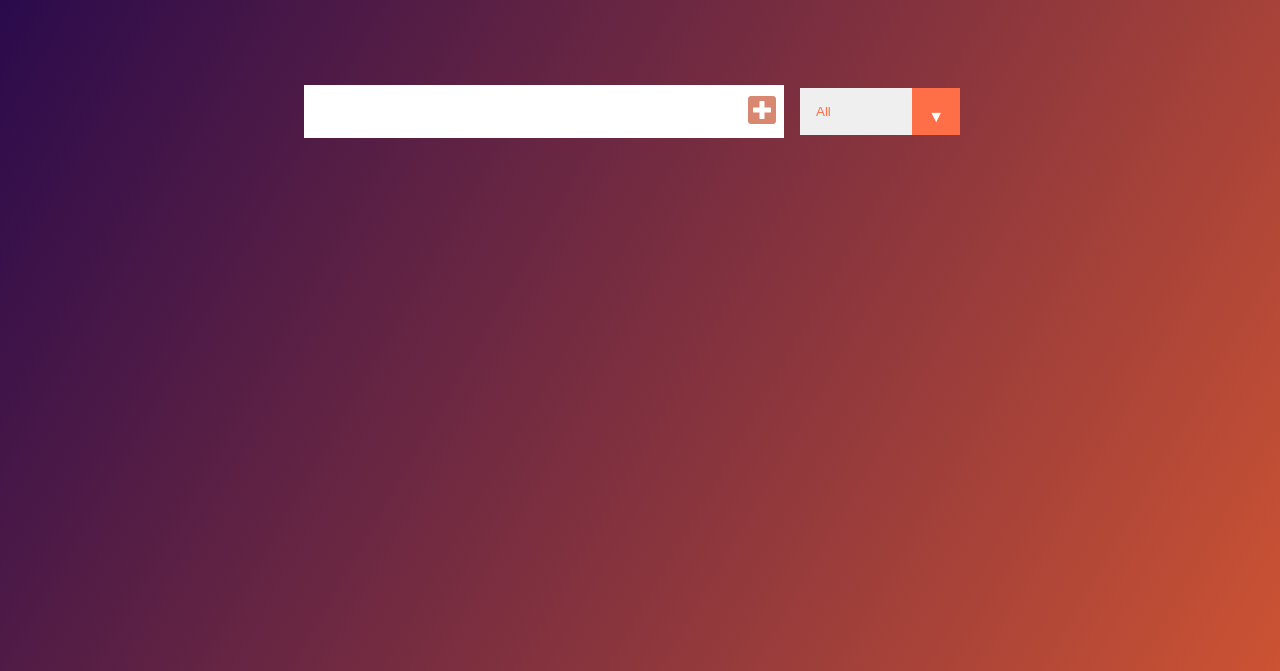
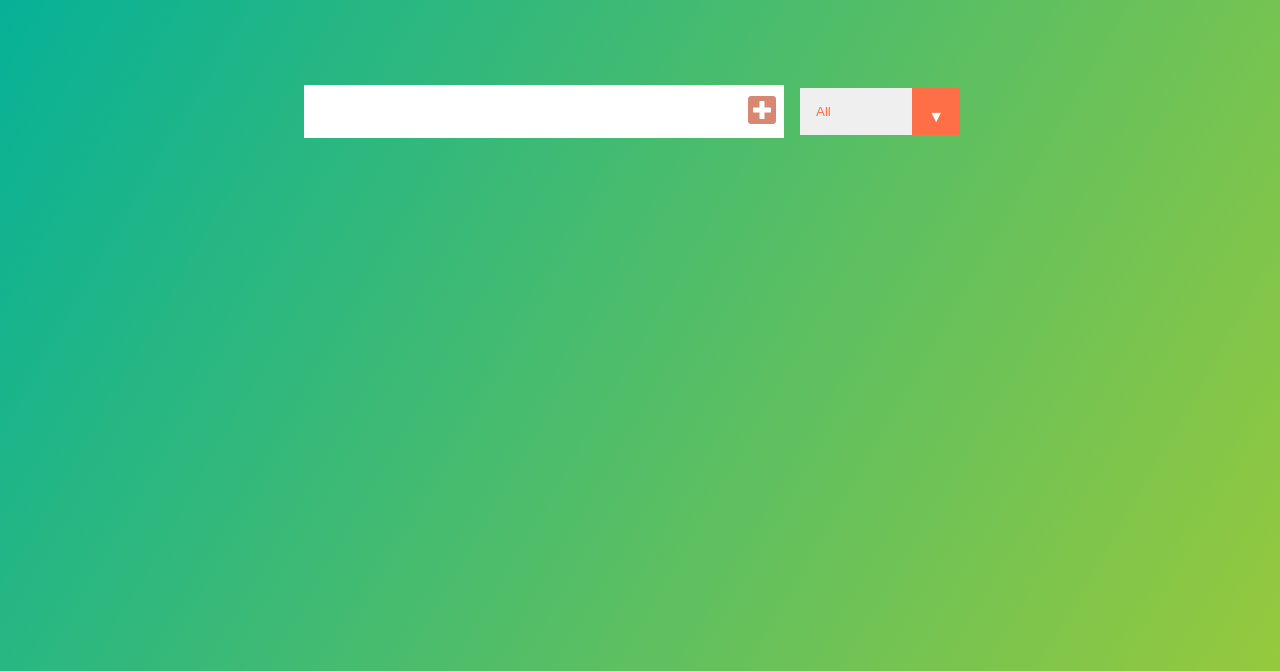
Before and after one commit to Ta5r/todo, a plain HTML site: page index.html in a window 1280 px wide. Shown: the part 129-800 px from the top of the page. Drawn offline with Linux system fonts and the light colour scheme.

Commit message:
New color gradient added

```diff
--- a/style.css
+++ b/style.css
@@ -5,7 +5,7 @@
 }
 
 body{
-        background-image: linear-gradient(120deg,#23074d, #cc5333);
+        background-image: linear-gradient(120deg,#00b09b, #96c93d);
         color: #ffffff;
         font-family: "Poppins", sans-serif;
         min-height: 100vh;
```
